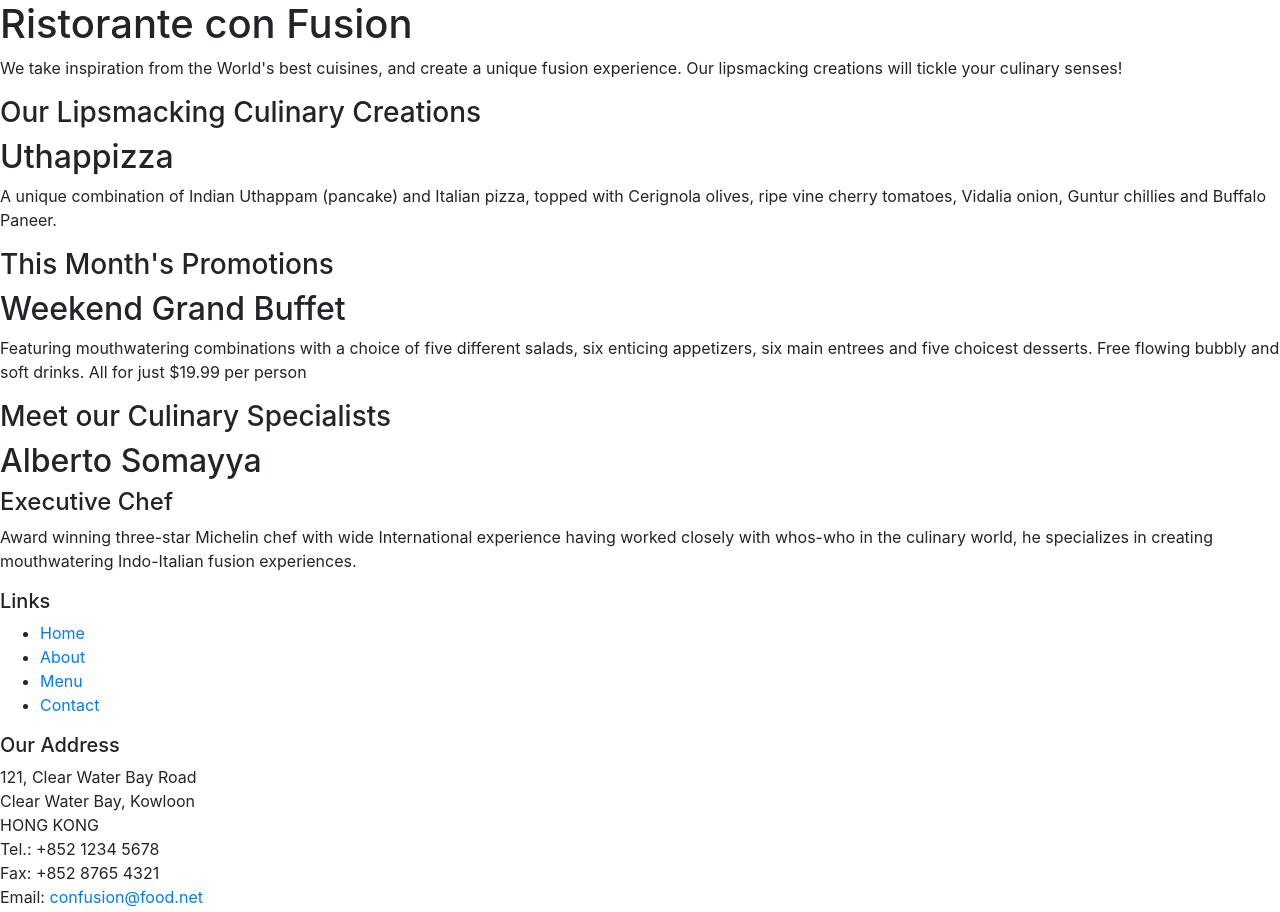
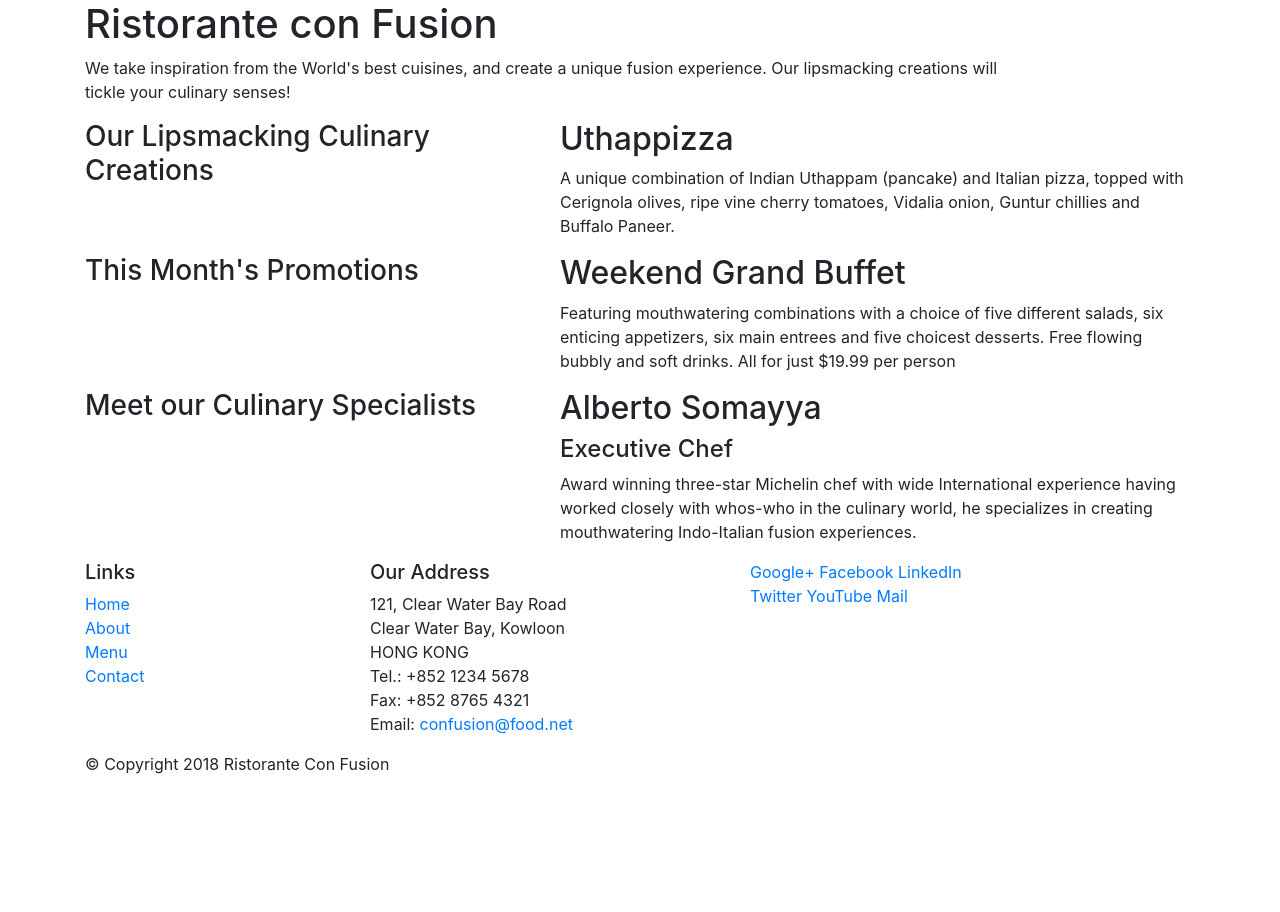
Before and after one commit to AjithReddy100/git-first, a website: page index.html in a window 1280 px wide. Shown: the top 912 px of the page. After the commit the page ends 800 px from the top, so only its background shows below. Drawn offline with nearby package versions, Linux system fonts and the light colour scheme.

Commit message:
indexfileedited

```diff
--- a/index.html
+++ b/index.html
@@ -2,6 +2,7 @@
 <html lang="en">
 
 <head>
+
     <title>Ristorante Con Fusion</title>
     <meta charset="utf-8">
     <meta name="viewport" content="width=device-width, initial-scale=1, shrink-to-fit=no">
@@ -14,9 +15,9 @@
 <body>
 
     <header>
-        <div>
-            <div>
-                <div>
+        <div class="container">
+            <div class="row">
+                <div class="colomn col-sm-10">
                     <h1>Ristorante con Fusion</h1>
                     <p>We take inspiration from the World's best cuisines, and create a unique fusion experience. Our lipsmacking creations will tickle your culinary senses!</p>
                 </div>
@@ -26,33 +27,33 @@
         </div>
     </header>
 
-    <div>
-        <div>
-            <div>
+    <div class="container">
+        <div class="row">
+            <div class="colomn col-sm-5">
                 <h3>Our Lipsmacking Culinary Creations</h3>
             </div>
-            <div>
+            <div class="colomn col-sm-7">
                 <h2>Uthappizza</h2>
                 <p>A unique combination of Indian Uthappam (pancake) and Italian pizza, topped with Cerignola olives, ripe vine cherry tomatoes, Vidalia onion, Guntur chillies and Buffalo Paneer.</p>
             </div>
         </div>
 
 
-        <div>
-            <div>
+        <div class="row">
+            <div class="colomn col-sm-5">
                 <h3>This Month's Promotions</h3>
             </div>
-            <div>
+            <div class="colomn col-sm-7">
                 <h2>Weekend Grand Buffet</h2>
                 <p>Featuring mouthwatering combinations with a choice of five different salads, six enticing appetizers, six main entrees and five choicest desserts. Free flowing bubbly and soft drinks. All for just $19.99 per person </p>
             </div>
         </div>
 
-        <div>
-            <div>
+        <div class="row">
+            <div class="colomn col-sm-5">
                 <h3>Meet our Culinary Specialists</h3>
             </div>
-            <div>
+            <div class="colomn col-sm-7">
                 <h2>Alberto Somayya</h2>
                 <h4>Executive Chef</h4>
                 <p>Award winning three-star Michelin chef with wide International experience having worked closely with whos-who in the culinary world, he specializes in creating mouthwatering Indo-Italian fusion experiences. </p>
@@ -61,18 +62,18 @@
     </div>
 
     <footer>
-        <div>
-            <div>
-                <div>
+        <div class="container">
+            <div class="row">
+                <div class="colomn col-sm-2 offest-2">
                     <h5>Links</h5>
-                    <ul>
+                    <ul class="list-unstyled">
                         <li><a href="#">Home</a></li>
                         <li><a href="#">About</a></li>
                         <li><a href="#">Menu</a></li>
                         <li><a href="#">Contact</a></li>
                     </ul>
                 </div>
-                <div>
+                <div class="colomn col-sm-4 offset-1">
                     <h5>Our Address</h5>
                     <address>
 		              121, Clear Water Bay Road<br>
@@ -83,7 +84,7 @@
 		              Email: <a href="mailto:confusion@food.net">confusion@food.net</a>
 		           </address>
                 </div>
-                <div>
+                <div class="colomn col-sm-3 offset justufy-content-center">
                     <div>
                         <a href="http://google.com/+">Google+</a>
                         <a href="http://www.facebook.com/profile.php?id=">Facebook</a>
@@ -94,8 +95,8 @@
                     </div>
                 </div>
            </div>
-           <div>
-                <div>
+           <div class="row">
+                <div class="colomn col-sm-auto">
                     <p>© Copyright 2018 Ristorante Con Fusion</p>
                 </div>
            </div>
```
Also changed, not shown: 2 other files.
